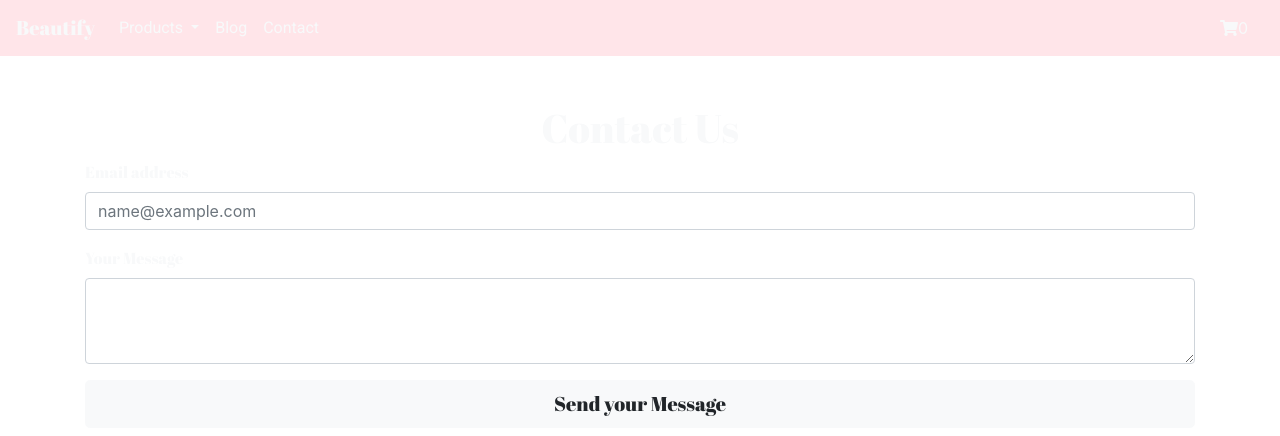
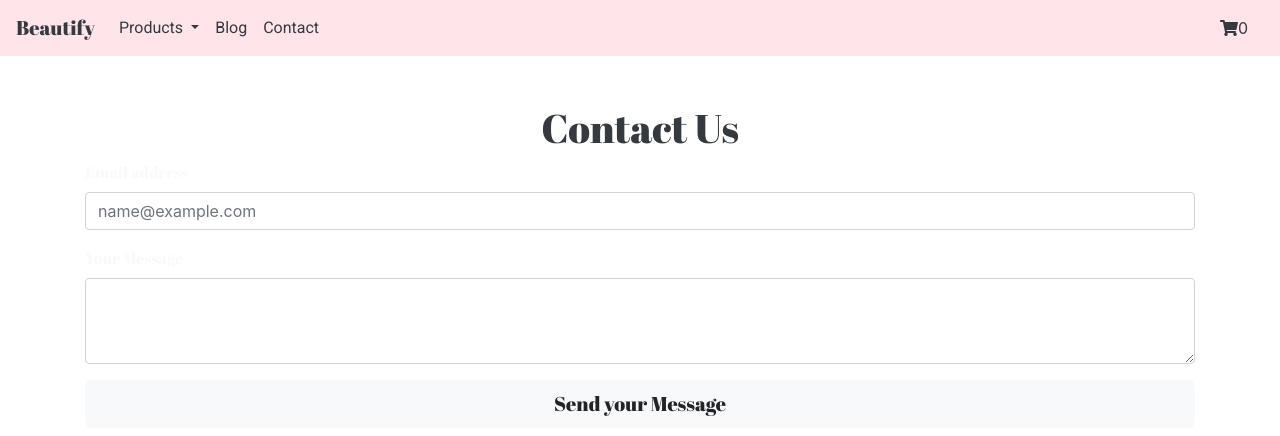
Before and after one commit to NekoUsagi/portfolio, a plain HTML site: page final/contact.html in a window 1280 px wide. Shown: the top 436 px of the page. Drawn offline with nearby package versions, Linux system fonts and the light colour scheme.

Commit message:
Nav Bar
Made all other pages have the same nav bar style as the main page

```diff
--- a/final/contact.html
+++ b/final/contact.html
@@ -22,9 +22,9 @@
 
     </head>
 <body>
-    <nav class="navbar navbar-expand-lg navbar-light bg-dark sticky-top">
-        <a class="navbar-brand text-light" href="main.html" style="font-family: 'Abril Fatface', cursive;">Beautify</a>
-        <button class="navbar-toggler text-light nav-btn" type="button" data-toggle="collapse" data-target="#navbarSupportedContent"
+    <nav class="navbar navbar-expand-lg navbar-light bg-light sticky-top">
+        <a class="navbar-brand text-dark" href="main.html" style="font-family: 'Abril Fatface', cursive;">Beautify</a>
+        <button class="navbar-toggler text-dark nav-btn" type="button" data-toggle="collapse" data-target="#navbarSupportedContent"
             aria-controls="navbarSupportedContent" aria-expanded="false" aria-label="Toggle navigation">
             <span class="navbar-toggler-icon"></span>
         </button>
@@ -32,7 +32,7 @@
         <div class="collapse navbar-collapse" id="navbarSupportedContent">
             <ul class="navbar-nav">
                 <li class="nav-item dropdown">
-                    <a class="nav-link dropdown-toggle text-light" href="#" id="navbarDropdown" role="button"
+                    <a class="nav-link dropdown-toggle text-dark" href="#" id="navbarDropdown" role="button"
                         data-toggle="dropdown" aria-haspopup="true" aria-expanded="false"style="font-family: 'Roboto', sans-serif;">
                         Products
                     </a>
@@ -45,12 +45,12 @@
                     </div>
                 </li>
                 <li class="nav-item active">
-                    <a class="nav-link text-light" href="blog.html"style="font-family: 'Roboto', sans-serif;">Blog<span class="sr-only">(current)</span></a>
+                    <a class="nav-link text-dark" href="blog.html"style="font-family: 'Roboto', sans-serif;">Blog<span class="sr-only">(current)</span></a>
                 </li>
-                <a class="nav-link text-light" href="contact.html"style="font-family: 'Roboto', sans-serif;">Contact<span class="sr-only">(current)</span></a>
+                <a class="nav-link text-dark" href="contact.html"style="font-family: 'Roboto', sans-serif;">Contact<span class="sr-only">(current)</span></a>
               </li>
             </ul>
-            <a class="nav-link text-light cart" data-toggle="modal" data-target="#exampleModal" href="checkout.html"><i class="fas fa-shopping-cart"></i><span class="cartItems" id="span">0</span></a>
+            <a class="nav-link text-dark cart" data-toggle="modal" data-target="#exampleModal" href="checkout.html"><i class="fas fa-shopping-cart"></i><span class="cartItems" id="span">0</span></a>
         </div>
     </nav>
 
@@ -80,7 +80,7 @@
         </div>
       </div>
 
-<h1 class="text-light text-center mt-5" style="font-family: 'Abril Fatface', cursive;">Contact Us</h1>
+<h1 class="text-dark text-center mt-5" style="font-family: 'Abril Fatface', cursive;">Contact Us</h1>
 
 <div class="container">
     <div class="row">
```
Also changed, not shown: final/blog.html (+7 -7 lines), final/product.html (+7 -7 lines), final/product2.html (+7 -7 lines), final/product3.html (+7 -7 lines).
